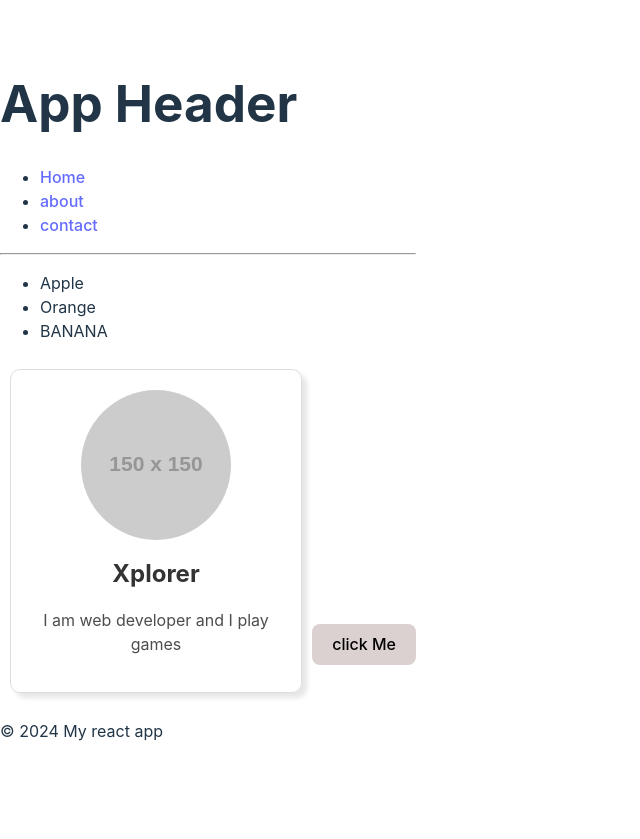
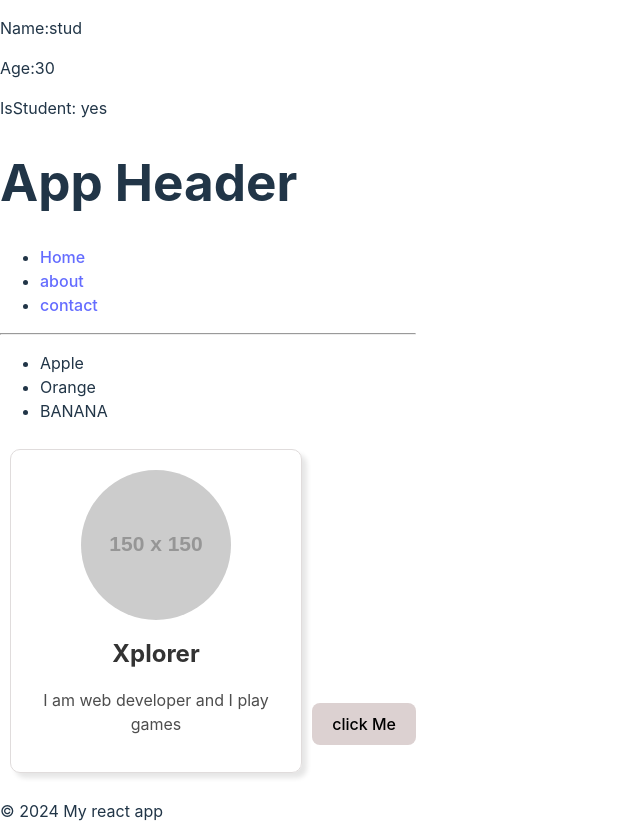
Before and after one commit to PratikBhosale01/REACT, a React (Vite) app in the folder my-react-project/: page / in a window 1280 px wide. Shown: the whole page, without its empty margins (0-640 px from the left). Before the commit the page ends 800 px from the top, so only its background shows below. Built offline with nearby package versions, Linux system fonts and the light colour scheme.

Commit message:
working on props

```diff
--- a/my-react-project/src/App.jsx
+++ b/my-react-project/src/App.jsx
@@ -3,10 +3,12 @@ import AppFooter from './AppFooter.jsx'
 import AppFood from './AppFood.jsx'
 import AppCard from './AppCard.jsx'
 import Button from './Button/button.jsx'
+import Student from './Student/Student.jsx'
 function App() {
 
   return(
     <>
+    <Student name="stud"  age={30}  isStudent={true}/>
     <AppHeader/>
     <AppFood/>
     <AppCard/>
--- a/my-react-project/src/Button/button.jsx
+++ b/my-react-project/src/Button/button.jsx
@@ -15,7 +15,7 @@ function button(){
     }
 
     return(
-    //<button className={styles.button} >click Me</button>
+    //<button className={styles.button} >click Me</button>  //modules css
     <button style={styles} >click Me</button>  //inline css
      )
 
--- /dev/null
+++ b/my-react-project/src/Student/Student.jsx
@@ -0,0 +1,14 @@
+function student(props){
+
+    return(
+        <div>
+            <p> Name:{props.name} </p>
+            <p> Age:{props.age} </p>
+            <p> IsStudent: {props.isStudent? "yes" : "no"} </p>
+
+        </div>
+    );
+
+}
+
+ export default student
```
